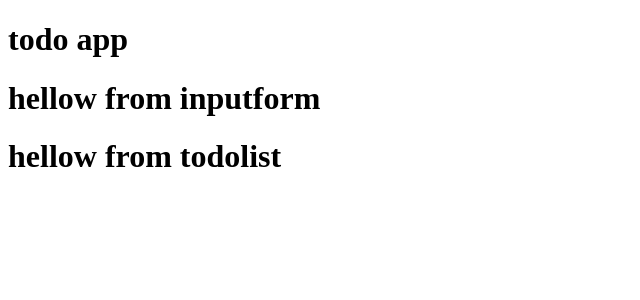
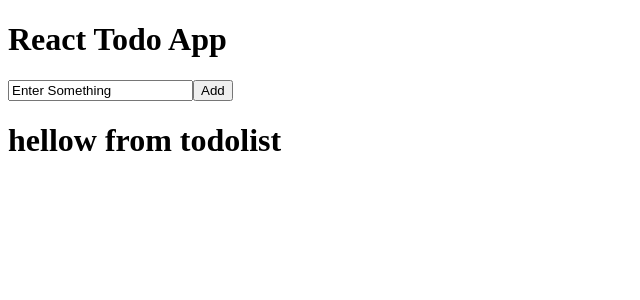
Before and after one commit to beiweitemderbeste/todo-app, a React (Vite) app: page / in a window 1280 px wide. Shown: the top 300 px of the page, without its empty margins (0-640 px from the left). Built offline with nearby package versions, Linux system fonts and the light colour scheme.

Commit message:
adding simple form

```diff
--- a/index.html
+++ b/index.html
@@ -4,7 +4,7 @@
     <meta charset="UTF-8" />
     <link rel="icon" type="image/x-icon" href="/favicon.ico" />
     <meta name="viewport" content="width=device-width, initial-scale=1.0" />
-    <title>Todo App</title>
+    <title>React Todo App</title>
   </head>
   <body>
     <div id="root"></div>
--- a/src/App.jsx
+++ b/src/App.jsx
@@ -5,7 +5,7 @@ import TodoList from "./components/TodoList";
 function App() {
   return (
     <>
-      <h1>todo app</h1>
+      <h1>React Todo App</h1>
       <InputForm />
       <TodoList />
     </>
--- a/src/components/InputForm.jsx
+++ b/src/components/InputForm.jsx
@@ -1,7 +1,22 @@
+import { useState } from "react";
+
 export default function InputForm() {
+  const [todoItem, setTodoItem] = useState("");
+
+  const handleSubmit = (e) => {
+    e.preventDefault();
+    console.log(`Form submitted: ${todoItem}`);
+    setTodoItem("");
+  };
+
   return (
-    <>
-      <h1>hellow from inputform</h1>
-    </>
+    <form onSubmit={handleSubmit}>
+      <input
+        type="text"
+        value="Enter Something"
+        onChange={(e) => setTodoItem(e.target.value)}
+      />
+      <button type="submit">Add</button>
+    </form>
   );
 }
```
